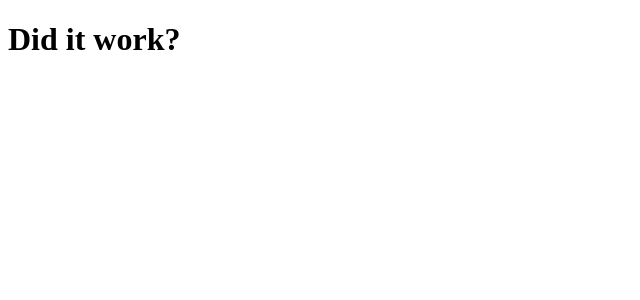
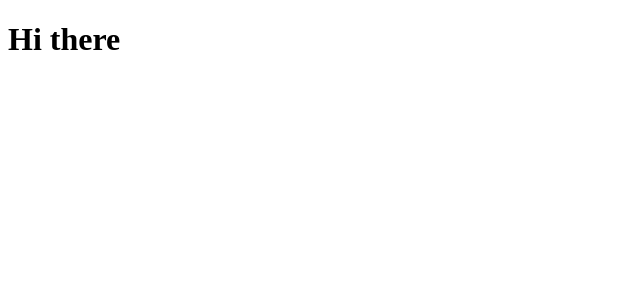
Before and after one commit to Sovereign49/portfolio-svelte, a Svelte app: page / in a window 1280 px wide. Shown: the top 300 px of the page, without its empty margins (0-640 px from the left). Built offline with nearby package versions, Linux system fonts and the light colour scheme.

Commit message:
IT WORKS HUZZAH

```diff
--- a/src/App.svelte
+++ b/src/App.svelte
@@ -1 +1 @@
-<h1>Did it work?</h1>
+<h1>Hi there</h1>
```
